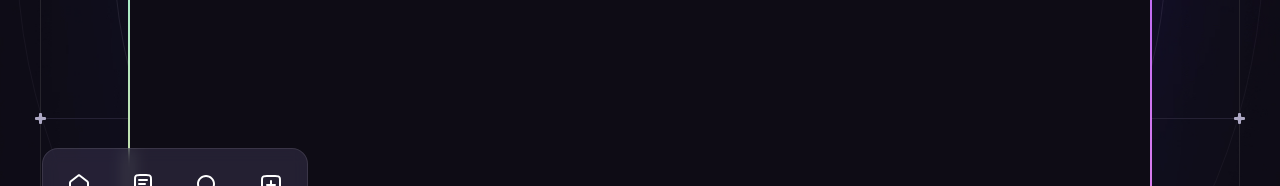
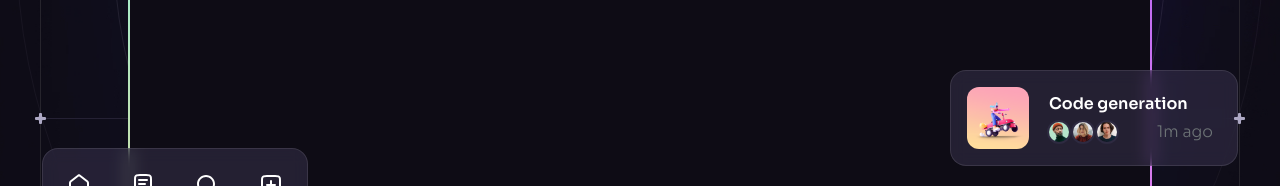
Before and after one commit to matless/brainwave, a React (Vite) app: page / in a window 1280 px wide. Shown: the part 766-952 px from the top of the page. Built offline with nearby package versions, Linux system fonts and the light colour scheme.

Commit message:
add notification

```diff
--- a/src/components/Hero.jsx
+++ b/src/components/Hero.jsx
@@ -6,6 +6,7 @@
 import { ScrollParallax } from "react-just-parallax";
 import { useRef } from "react";
 import Generating from "./Generating";
+import Notification from "./Notification";
 
 const Hero = () => {
   const parallaxRef = useRef(null);
@@ -53,7 +54,6 @@
                   height={490}
                   alt="AI"
                 />
-
                 <Generating className="absolute left-4 right-4 bottom-5 md:left-1/2 md:right-auto md:bottom-8 md:w-[31rem] md:-translate-x-1/2" />
 
                 <ScrollParallax isAbsolutelyPositioned>
@@ -64,6 +64,12 @@
                       </li>
                     ))}
                   </ul>
+                </ScrollParallax>
+                <ScrollParallax isAbsolutelyPositioned>
+                  <Notification
+                    className="hidden absolute -right-[5.5rem] bottom-[11rem] w-[18rem] xl:flex"
+                    title="Code generation"
+                  />
                 </ScrollParallax>
               </div>
             </div>
--- /dev/null
+++ b/src/components/Notification.jsx
@@ -0,0 +1,46 @@
+import { notification1 } from "../assets";
+import { notificationImages } from "../constants";
+
+const Notification = ({ className, title }) => {
+  return (
+    <div
+      className={`${
+        className || ""
+      } flex items-center p-4 pr-6 bg-n-9/40 backdrop-blur border border-n-1/10 rounded-2xl gap-5
+    }`}
+    >
+      <img
+        src={notification1}
+        width={62}
+        height={62}
+        alt="image"
+        className="rounded-xl"
+      />
+      <div className="flex-1">
+        <h6 className="mb-1 font-semibold text-base">{title}</h6>
+
+        <div className="flex items-center justify-between">
+          <ul className="flex -m-0.5">
+            {notificationImages.map((item, index) => (
+              <li
+                key={index}
+                className="flex w-6 h-6 border-2 border-n-12 rounded-full overflow-hidden"
+              >
+                <img
+                  src={item}
+                  className="w-full"
+                  width={20}
+                  height={20}
+                  alt={item}
+                />
+              </li>
+            ))}
+          </ul>
+          <div className="body-2 text-n-13 ">1m ago</div>
+        </div>
+      </div>
+    </div>
+  );
+};
+
+export default Notification;
```
